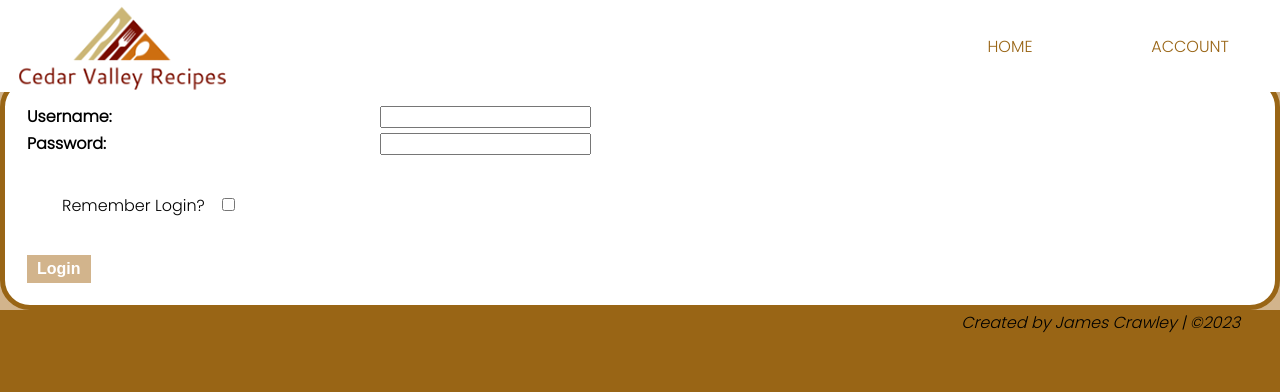
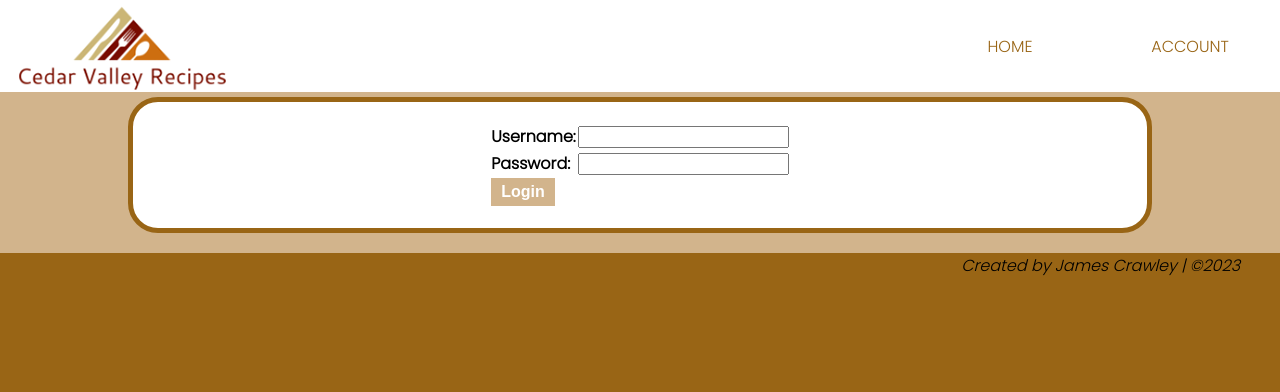
Before and after one commit to jkcrawley/cedarvalleyrecipes, a PHP site: page /login.php in a window 1280 px wide. Shown: the top 392 px of the page. Run offline with PHP 8.4, Linux system fonts and the light colour scheme; style sheets or scripts are compiled from the project's sources; some libraries are stand-ins or nearby versions.

Commit message:
Cleaned up CSS and other things

```diff
--- a/css/styles.css
+++ b/css/styles.css
@@ -231,6 +231,7 @@ h4{
     display: flex;
     flex-direction: column;
 }
+
 
 
 
@@ -485,13 +486,13 @@ h4{
     }
 
     .formstyle{
-        margin: 0;
+        margin: 20px;
         padding: 20px;
-        width: 100%;
     }
 
-    .formstyle table{
-        margin: 0;
+
+    .formtable{
+        margin: 0 auto;
     }
 
     table.mceLayout, textarea.richEditor {
--- a/includes/head.php
+++ b/includes/head.php
@@ -2,13 +2,6 @@
 include 'includes/config.php';
 
 
-if(isset($_COOKIE['user'])){
-    $remsql = "SELECT * FROM users WHERE u_username = '" . $_COOKIE['user'] . "';";
-    $remres = mysqli_query($conn, $remsql);
-    $remrow = mysqli_fetch_array($remres, MYSQLI_ASSOC);
-    $_SESSION['userid'] = $remrow['u_id'];
-    $_SESSION['userlevel'] = $remrow['u_level'];
-}
 ?>
 
 <!DOCTYPE>
--- a/login.php
+++ b/login.php
@@ -53,26 +53,14 @@ if(isset($_POST['subbtn'])){
             $userLevel = $row['u_level'];
             $userId = $row['u_id'];
 
-            if(isset($_POST['remlogin'])){
-                $_SESSION['remuser'] = $remember;
-                $_SESSION['userlevel'] = $row['u_level'];
-                $_SESSION['userid'] = $row['u_id'];
-            }
+
 
 ?>
 
 <?php
 echo "<input type='hidden' id='jsUser' value='" . $userName . "' />";
 ?>
-<script>
-let userName = document.getElementById('jsUser').value;
 
-
-localStorage.setItem('username', userName);
-
-var jsUser = localStorage.getItem('username');
-
-</script>
 <?php
 
 
@@ -102,6 +90,7 @@ var jsUser = localStorage.getItem('username');
 ?>
 
 <form name='login' method='post' class='formstyle' action="<?php $_SERVER['PHP_SELF'] ?>">
+<div class='formtable'>
 <table>
     <tr>
         <td><strong>Username:</strong></td>
@@ -112,12 +101,10 @@ var jsUser = localStorage.getItem('username');
         <td><input type='password' name='passlog' id='passlog'/></td>
     </tr>
     <tr>
-        <td colspan='2'><p><label for='remember'>Remember Login?</label>&nbsp;&nbsp;&nbsp;&nbsp;<input name='remlogin' type='checkbox' value='checked' /></p></td>
-    </tr>
-    <tr>
         <td colspan='2'><input type='submit' name='subbtn' class='submitbtn' value='Login' /></td>
     </tr>
 </table>
+</div>
 
 </form>
 
```
Also changed, not shown: users/addrecipe.php (+11 -7 lines), users/userimages/chili_shutterstock_313246049-1024x683.jpg (added).
